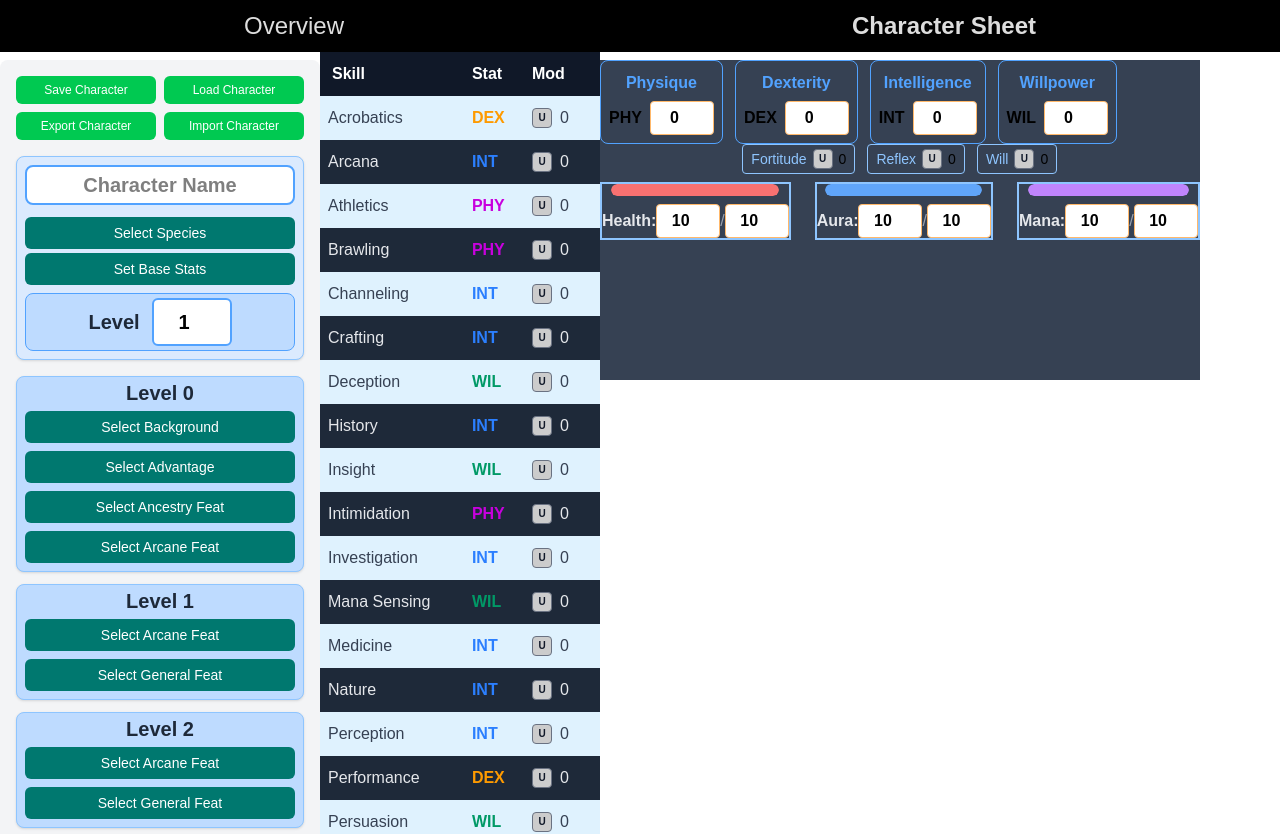
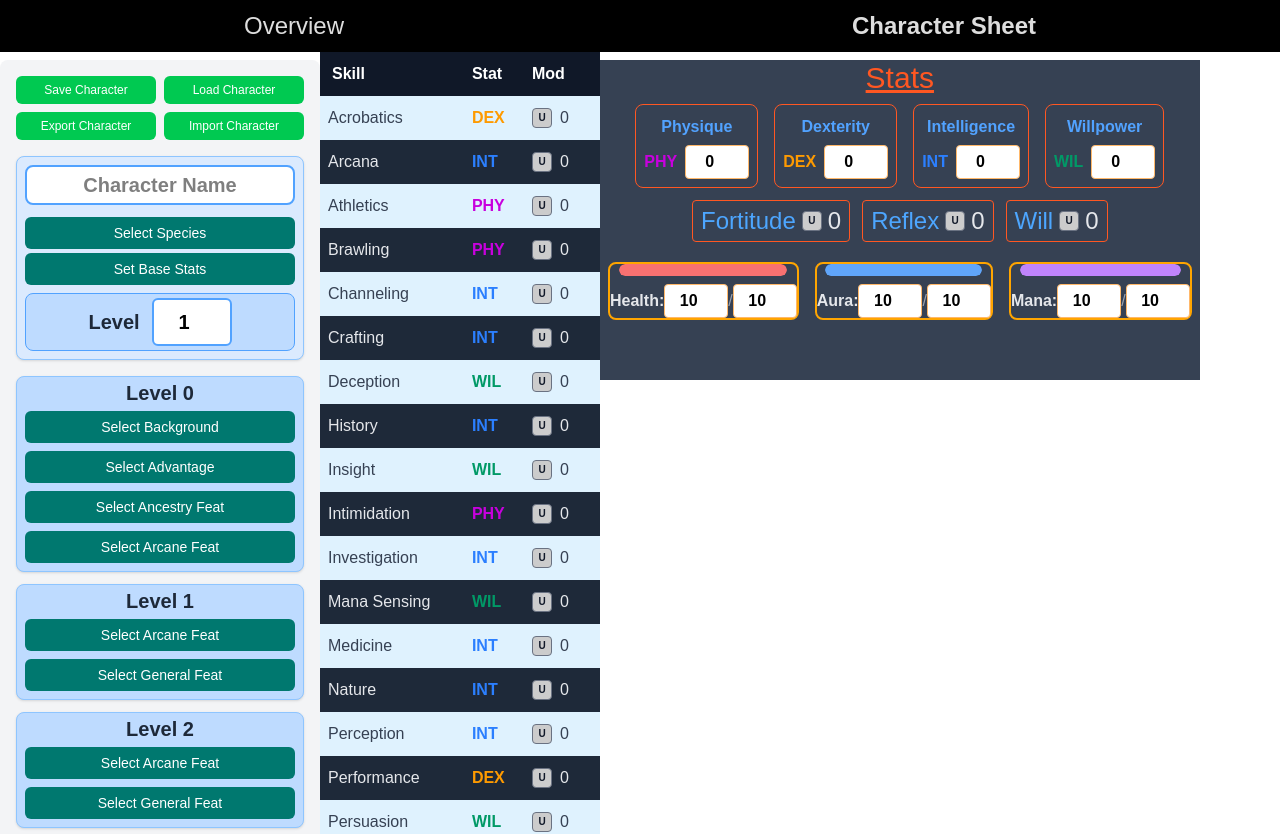
Before and after one commit to Acasez/kastorixv2, a React (Vite) app: page /characterSheet in a window 1280 px wide. Shown: the top 834 px of the page. Built offline with nearby package versions, Linux system fonts and the light colour scheme.

Commit message:
Styling the CoreStats somewhat

```diff
--- a/src/components/CharacterSheet/CoreStatsSection.tsx
+++ b/src/components/CharacterSheet/CoreStatsSection.tsx
@@ -4,7 +4,7 @@ import StatsGrid from "./StatsGrid";
 
 export default function CoreStatSection() {
   return (
-    <div className="flex flex-col bg-gray-700 h-80">
+    <div className="flex flex-col bg-gray-700 h-80 gap-3">
       <StatsGrid />
       <SavingThrowDisplay />
       <HealthManaAuraBars />
--- a/src/components/CharacterSheet/HealthManaAuraBars.tsx
+++ b/src/components/CharacterSheet/HealthManaAuraBars.tsx
@@ -6,7 +6,7 @@ export default function HealthManaAuraBars() {
   const { character, updateCharacter } = useCharacter();
 
   return (
-    <div className="flex items-center justify-center gap-6 mt-2">
+    <div className="flex items-center justify-center">
       <TrackBar
         label="Health"
         color="#f87171"
--- a/src/components/CharacterSheet/SavingThrowDisplay.tsx
+++ b/src/components/CharacterSheet/SavingThrowDisplay.tsx
@@ -22,11 +22,15 @@ export default function SavingThrowDisplay() {
           return (
             <div
               key={save.name}
-              className="flex items-center gap-1.5 rounded border border-blue-300 px-2 py-1 text-sm"
+              className="flex items-center gap-1.5 rounded border border-striking px-2 py-1 text-lg"
             >
-              <span className="text-blue-300">{save.name}</span>
-              <ProficiencyMarker skillName={save.name} category="saves" />
-              <span>{bonus}</span>
+              <span className="text-text-calm text-2xl">{save.name}</span>
+              <ProficiencyMarker
+                text-gray-200
+                skillName={save.name}
+                category="saves"
+              />
+              <span className="text-text-light text-2xl">{bonus}</span>
             </div>
           );
         })}
--- a/src/components/CharacterSheet/StatsGrid.tsx
+++ b/src/components/CharacterSheet/StatsGrid.tsx
@@ -15,17 +15,19 @@ export default function StatsSection() {
   const { character, updateCharacter } = useCharacter();
 
   return (
-    <div className="flex gap-3">
+    <div>
+      <h1 className="text-3xl text-striking text-center underline mb-2">
+        Stats
+      </h1>
+      <div className="flex gap-4 justify-center">
         {STATS.map(({ key, name }) => (
           <div
             key={key}
-          className="rounded-lg border border-blue-400 p-2 text-center"
+            className="rounded-lg border border-striking p-2 text-center"
           >
             <div className="mb-1 font-semibold text-blue-400">{name}</div>
             <div className="flex items-center gap-2">
-            <span className="font-bold" style={{ color: STAT_COLORS[key] }}>
-              {key}
-            </span>
+              <span className={`font-bold ${STAT_COLORS[key]}`}>{key}</span>
               <NumberInput
                 value={character.baseStats[key] ?? 0}
                 onChange={(value) =>
@@ -38,5 +40,6 @@ export default function StatsSection() {
           </div>
         ))}
       </div>
+    </div>
   );
 }
--- a/src/components/CharacterSheet/TrackBar.tsx
+++ b/src/components/CharacterSheet/TrackBar.tsx
@@ -21,7 +21,7 @@ export default function TrackBar({
   );
 
   return (
-    <div className="flex flex-col items-center gap-2 border-2 border-blue-300">
+    <div className="flex flex-col items-center gap-2 border-2 border-header rounded-lg m-2">
       <div className="h-3 w-9/10 overflow-hidden rounded-full bg-gray-700">
         <div
           className="h-full rounded-full transition-all duration-200"
--- a/src/constants/Stats.ts
+++ b/src/constants/Stats.ts
@@ -1,6 +1,6 @@
 export const STAT_COLORS: Record<string, string> = {
+  PHY: "text-fuchsia-600",
   DEX: "text-amber-500",
   INT: "text-blue-500",
-  PHY: "text-fuchsia-600",
   WIL: "text-emerald-600",
 };
--- a/src/index.css
+++ b/src/index.css
@@ -7,7 +7,10 @@
     --color-text: #888888;
     --color-text-rule: #c8a78a;
     --color-text-flavor: #292826;
+    --color-text-light: #e5e7eb;
+    --color-text-calm: #4da6ff;
     --color-header: #ffa500;
+    --color-striking: #ff5722;
     --color-traits: #868582;
 }
 
```
Lines whose indentation alone changed are shown as unchanged.
